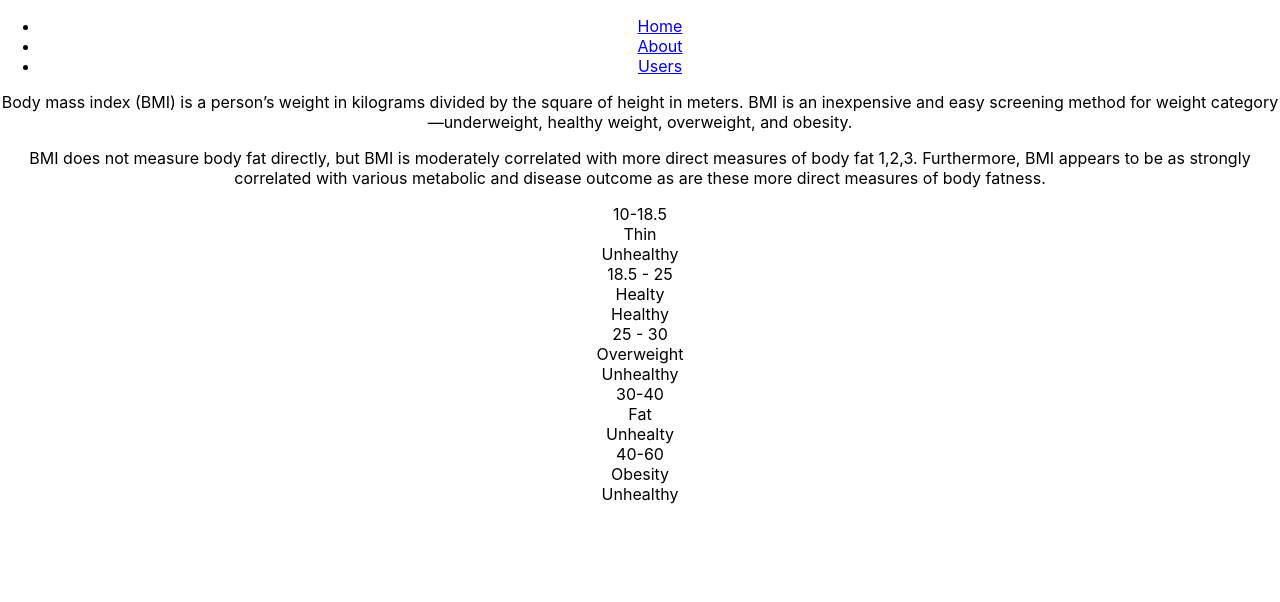
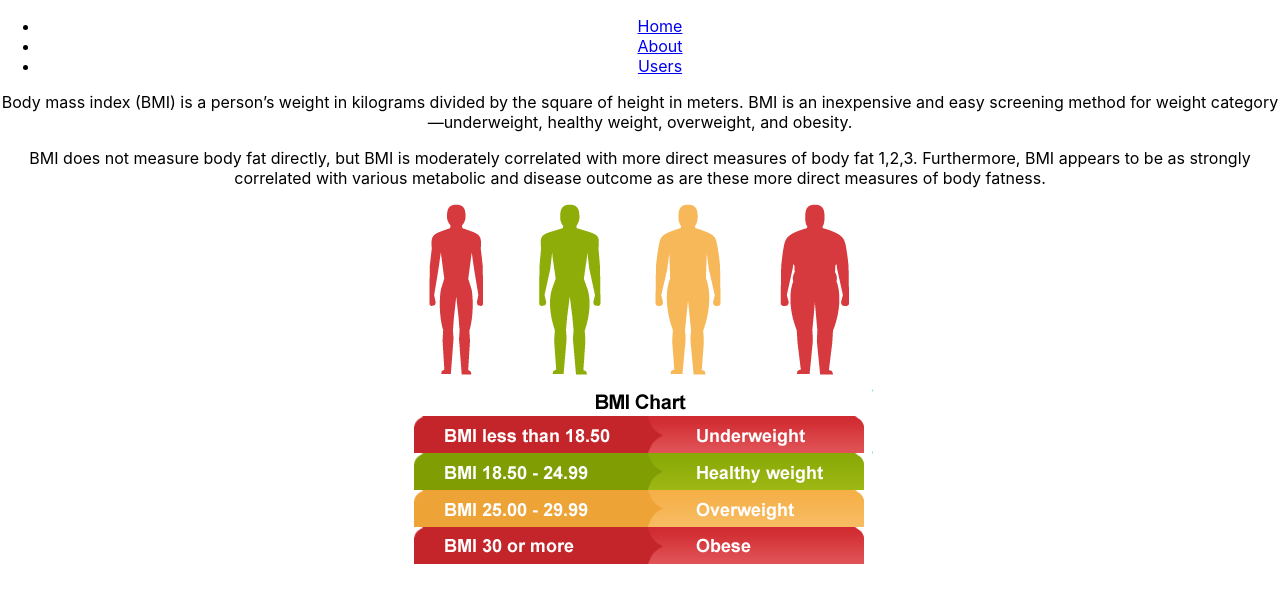
Before and after one commit to SezerALAGOZ/bmi-calculator-with-react, a React (Create React App) app: page /about in a window 1280 px wide. Shown: the top 602 px of the page. Built offline with nearby package versions, Linux system fonts and the light colour scheme.

Commit message:
Dietlists added

```diff
--- a/src/components/About.js
+++ b/src/components/About.js
@@ -1,4 +1,5 @@
 import React from "react";
+import BMIRange from '../images/2e1d1f7e4724f8d2cdb0951c2c610cfa.png'
 
 function About() {
   return (
@@ -19,31 +20,7 @@ function About() {
         </p>
       </div>
       <div>
-          <div>
-              <div>10-18.5</div>
-              <div>Thin</div>
-              <div>Unhealthy</div>
-          </div>
-          <div>
-              <div>18.5 - 25</div>
-              <div>Healty</div>
-              <div>Healthy</div>
-          </div>
-          <div>
-              <div>25 - 30</div>
-              <div>Overweight</div>
-              <div>Unhealthy</div>
-          </div>
-          <div>
-              <div>30-40</div>
-              <div>Fat</div>
-              <div>Unhealty</div>
-          </div>
-          <div>
-              <div>40-60</div>
-              <div>Obesity</div>
-              <div>Unhealthy</div>
-          </div>
+        <img src={BMIRange} />
       </div>
     </div>
   );
--- a/src/components/Home.js
+++ b/src/components/Home.js
@@ -37,6 +37,7 @@ function Home() {
 
   return (
     <div className="App">
+
       <div>
         <form onSubmit={() => onSubmit()}>
           <div>
@@ -78,8 +79,41 @@ function Home() {
           <button onClick={onSubmit}>Ölç</button>
         </form>
       </div>
+
       <div>{bmi}</div>
-      <div></div>
+
+      <div>
+        {bmi < 18.5 && (
+          <div>
+            <h3>Diyet Listesi - {DietList.first.id}</h3>
+            <p>{DietList.first.morning}</p>
+            <p>{DietList.first.noon}</p>
+            <p>{DietList.first.evening}</p>
+          </div>
+        )}
+        {(bmi >= 18.5 && bmi < 25) && (
+          <div>
+            <h3>Şu andaki beslenmene devam et...</h3>
+          </div>
+        )}
+        {(bmi >= 25 && bmi < 30) && (
+          <div>
+            <h3>Diyet Listesi - {DietList.second.id}</h3>
+            <p>{DietList.second.morning}</p>
+            <p>{DietList.second.noon}</p>
+            <p>{DietList.second.evening}</p>
+          </div>
+        )}
+        {bmi >= 30 && (
+          <div>
+            <h3>Diyet Listesi - {DietList.third.id}</h3>
+            <p>{DietList.third.morning}</p>
+            <p>{DietList.third.noon}</p>
+            <p>{DietList.third.evening}</p>
+          </div>
+        )}
+      </div>
+
     </div>
   );
 }
--- a/src/dietList.json
+++ b/src/dietList.json
@@ -7,14 +7,14 @@
     },
     "second": {
         "id": 2,
-        "morning": "Açık çay (şekersiz)?2 tane haşlanmış yumurta?4-5 adet zeytin?Domates, salatalık, limonlu nane-maydanoz" ,
-        "noon": "6-8 yemek kaşığı kabak sote?1 ince dilim ekmek (tam buğday, bol tahıllı, çavdar)?4 yemek kaşığı yoğurt veya 2 su bardağı ayran",
-        "evening": "10 yemek kaşığı lor peynirli, nohut veya mercimek salatası?200 ml ayran"
+        "morning": "Açık çay (şekersiz) - 2 tane haşlanmış yumurta - 4-5 adet zeytin - Domates, salatalık, limonlu nane-maydanoz" ,
+        "noon": "6-8 yemek kaşığı kabak sote - 1 ince dilim ekmek (tam buğday, bol tahıllı, çavdar) - 4 yemek kaşığı yoğurt veya 2 su bardağı ayran",
+        "evening": "10 yemek kaşığı lor peynirli, nohut veya mercimek salatası - 200 ml ayran"
     },
     "third": {
         "id": 3,
-        "morning": "1 su bardağı yarım yağlı yoğurt veya süt?6-7 yemek kaşığı yulaf ezmesi veya müsli?1 yemek kaşığı kuru üzüm veya kuru erik?Toz tarçın" ,
-        "noon": "4 köfte büyüklüğü kadar et/tavuk/hindi/balık?5-6 yemek kaşığı bulgur pilavı?1 ince dilim ekmek (tam buğday, bol tahıllı, çavdar)?Sınırsız yağsız salata",
-        "evening": "8-10 yemek kaşığı sebze yemeği?2 ince dilim ekmek (tam buğday, bol tahıllı, çavdar)?4 yemek kaşığı cacık veya yoğurt?Salata (Serbest)"
+        "morning": "1 su bardağı yarım yağlı yoğurt veya süt - 6-7 yemek kaşığı yulaf ezmesi veya müsli - 1 yemek kaşığı kuru üzüm veya kuru erik - Toz tarçın" ,
+        "noon": "4 köfte büyüklüğü kadar et/tavuk/hindi/balık - 5-6 yemek kaşığı bulgur pilavı - 1 ince dilim ekmek (tam buğday, bol tahıllı, çavdar) - Sınırsız yağsız salata",
+        "evening": "8-10 yemek kaşığı sebze yemeği - 2 ince dilim ekmek (tam buğday, bol tahıllı, çavdar) - 4 yemek kaşığı cacık veya yoğurt? - Salata (Serbest)"
     }
 }
```
Also changed, not shown: src/images/2e1d1f7e4724f8d2cdb0951c2c610cfa.png (added).
